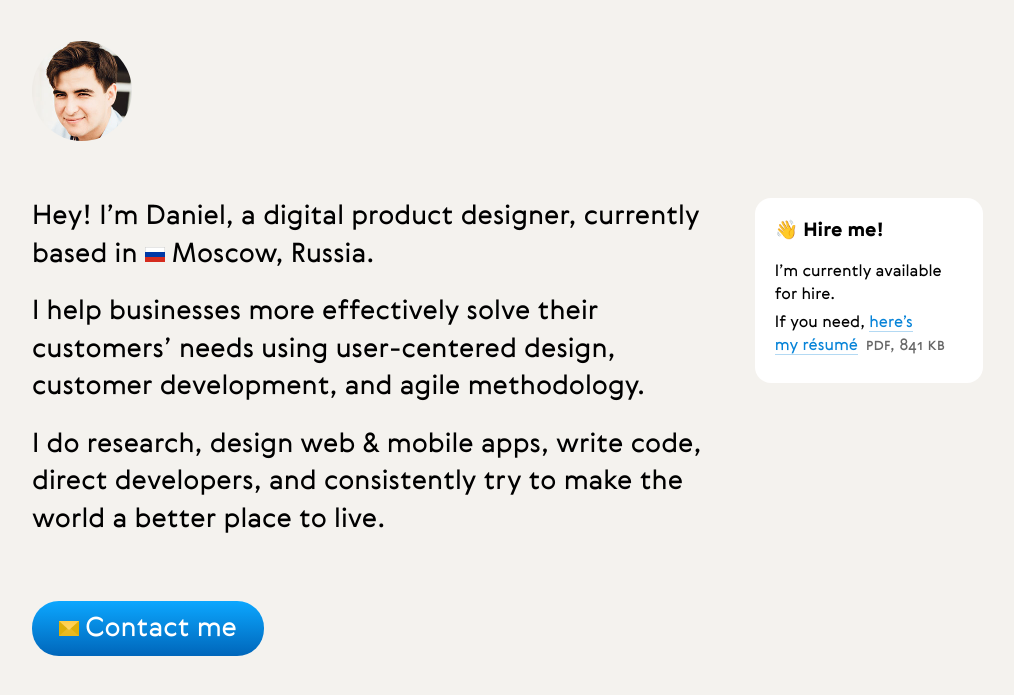
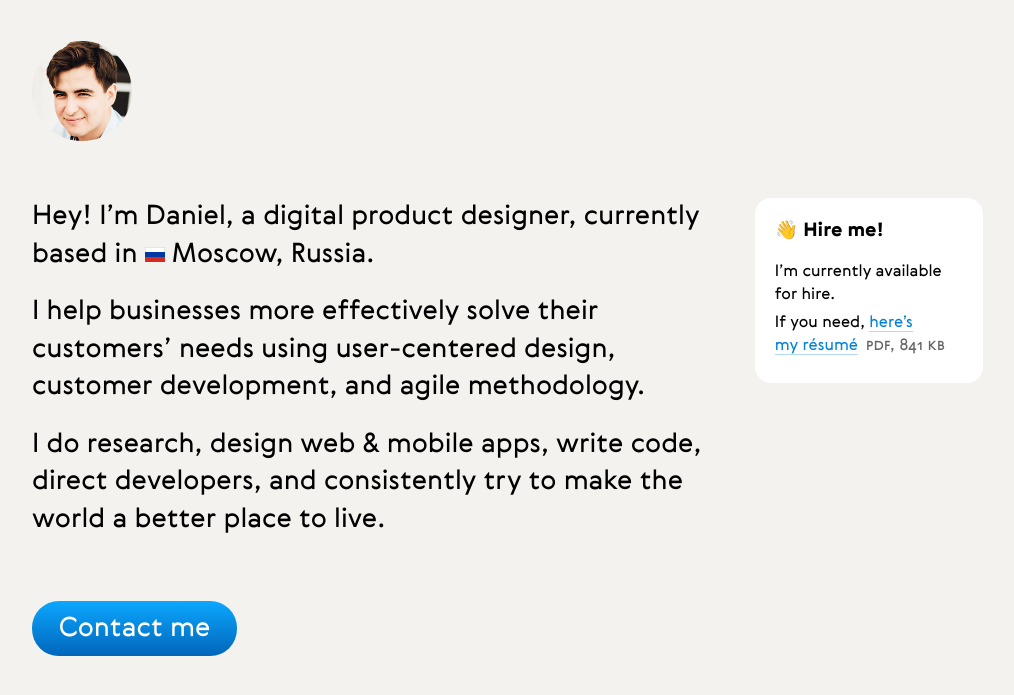
Before and after one commit to danielverdugo/danielverdugo.github.io, a Jekyll site: the page built from index.html, in a window 1280 px wide. Shown: the top 695 px of the page, without its empty margins (78-1092 px from the left). Built offline with Jekyll 4.4.1, drawn with Linux system fonts in a browser that asks for light colours; comment, search, counter and statistics services are not loaded.

Commit message:
Removed mail icon

```diff
--- a/index.html
+++ b/index.html
@@ -28,6 +28,6 @@ title: Daniel Verdugo Nosov
 </div>
 <div class="grid" style="padding-bottom: 3em;">
     <div class="unit whole">
-        <div style="margin-top: 1.5em" class="aligncenter-mob"><a href="mailto:hello&#64;danielverdugo.com" class="email"><img src="/i/mail.png" height="20" width="20" class="inline">Contact&nbsp;me</a></div>
+        <div style="margin-top: 1.5em" class="aligncenter-mob"><a href="mailto:hello&#64;danielverdugo.com" class="email">Contact&nbsp;me</a></div>
     </div>
 </div>
```
